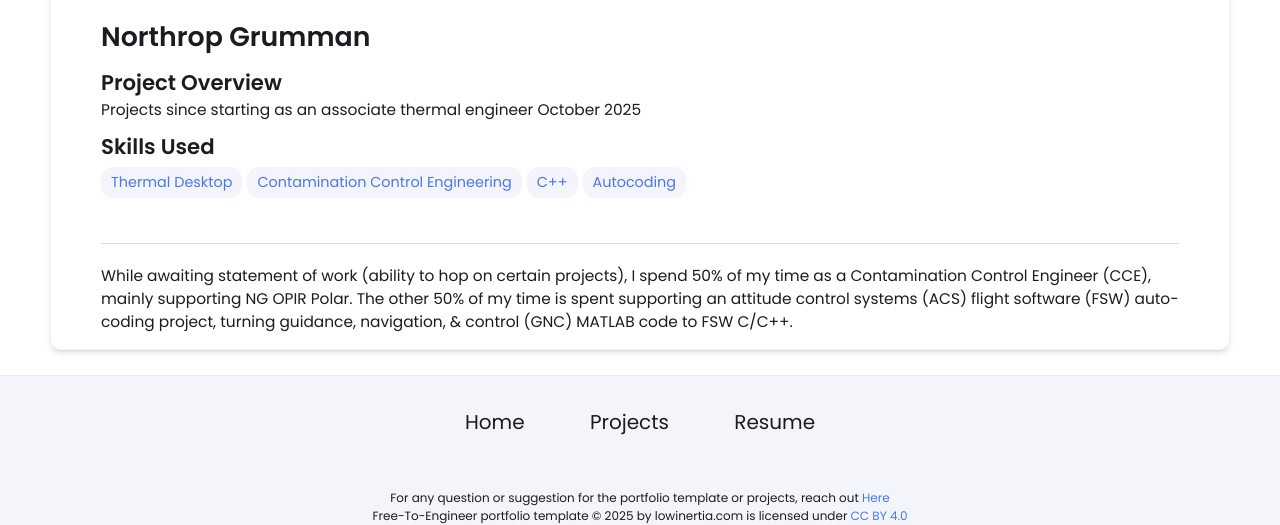
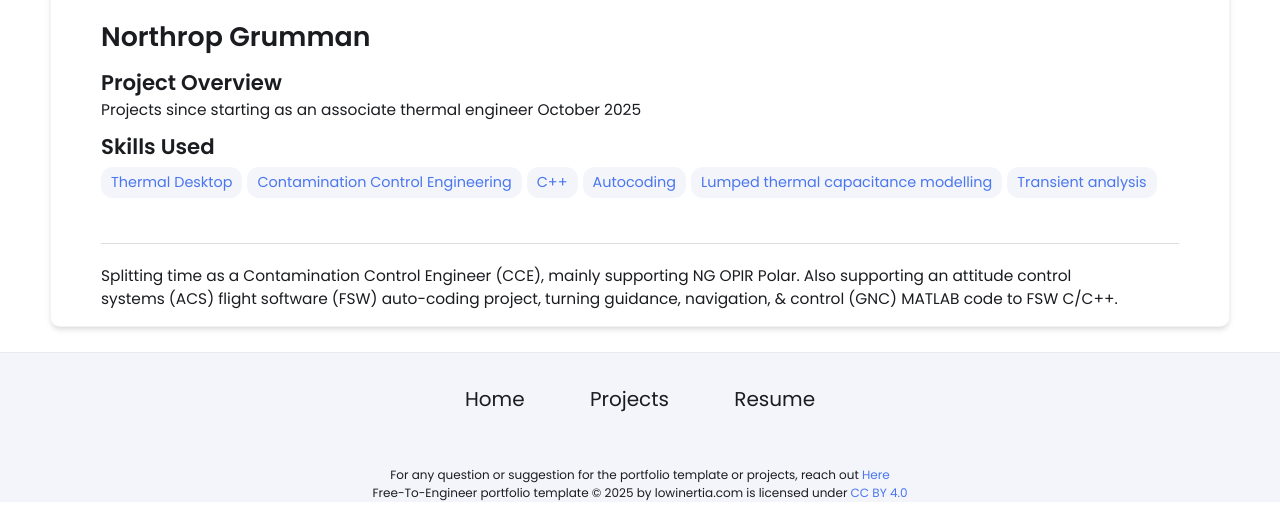
Before and after one commit to delaneyseligmann/delaneyseligmann.github.io, a Jekyll site: the page built from _projects/a-northrop/index.md, in a window 1280 px wide. Shown: the part 490-1015 px from the top of the page. Built offline with Jekyll 4.4.1, drawn with Linux system fonts in a browser that asks for light colours; after the commit the page ends 992 px from its top, so only the background shows below that.

Commit message:
Update index.md

```diff
--- a/_projects/a-northrop/index.md
+++ b/_projects/a-northrop/index.md
@@ -7,7 +7,10 @@
 - Contamination Control Engineering
 - C++
 - Autocoding
+- Lumped thermal capacitance modelling
+- Transient analysis
 main-image: /ngp.png
 ---
 ___
-While awaiting statement of work (ability to hop on certain projects), I spend 50% of my time as a Contamination Control Engineer (CCE), mainly supporting NG OPIR Polar. The other 50% of my time is spent supporting an attitude control systems (ACS) flight software (FSW) auto-coding project, turning guidance, navigation, & control (GNC) MATLAB code to FSW C/C++.
+
+Splitting time as a Contamination Control Engineer (CCE), mainly supporting NG OPIR Polar. Also supporting an attitude control systems (ACS) flight software (FSW) auto-coding project, turning guidance, navigation, & control (GNC) MATLAB code to FSW C/C++.
```
